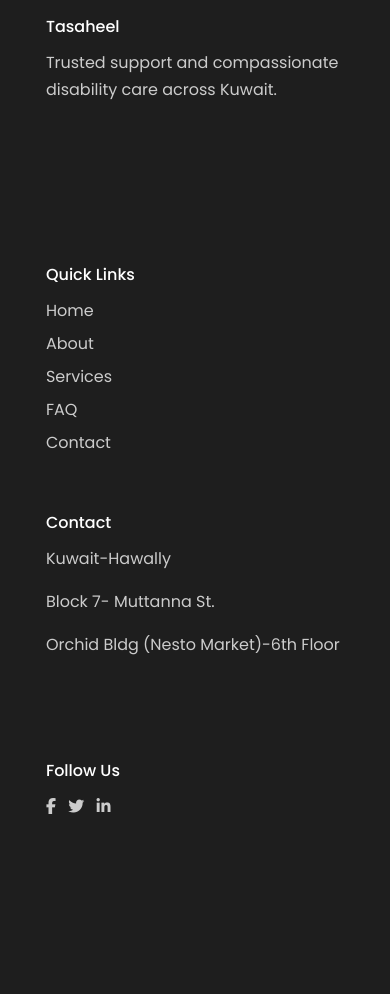
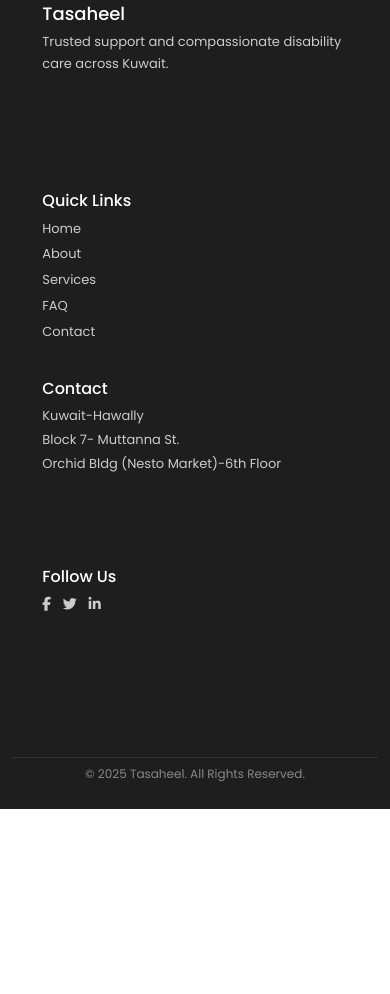
Before and after one commit to whitefox-media/tasaheelhealth, a plain HTML site: page index.html in a window 390 px wide. Shown: the part 7809-8803 px from the top of the page. After the commit the page ends 8618 px from the top, so only its background shows below. Drawn offline with nearby package versions, Linux system fonts and the light colour scheme.

Commit message:
Update HTML/CSS/JS files

```diff
--- a/index.html
+++ b/index.html
@@ -85,7 +85,7 @@
 
 
   <!-- About -->
-<section class="about section">
+<section class="about section" id="about">
   <div class="about-container">
 
     <!-- Left: About Image -->
--- a/styles.css
+++ b/styles.css
@@ -844,50 +844,74 @@ button{font:inherit}
 .footer {
   background: #1e1e1e;
   color: #ccc;
-  padding: 40px 20px 20px;
+  padding: 16px 12px 8px; /* Tightest padding */
+  font-size: 14px;
 }
 
 .footer .container {
   display: flex;
   flex-wrap: wrap;
-  gap: 20px;
   justify-content: space-between;
+  gap: 10px;
 }
 
 .footer-col {
-  flex: 1 1 230px;
-  min-width: 180px;
+  flex: 1 1 180px;
 }
 
+.footer-col h2,
 .footer-col h4,
-.footer-col .logo {
+.footer-col .logo,
+.footer-col p,
+.footer-col ul,
+.footer-col ul li {
+  margin: 0; /* Remove default margin */
+  padding: 0; /* Remove default padding */
+}
+
+.footer-col h2.logo {
+  font-size: 18px;
   color: #fff;
-  margin-bottom: 12px;
+  margin-bottom: 6px;
+}
+
+.footer-col h4 {
+  font-size: 16px;
+  color: #fff;
+  margin-bottom: 6px;
+}
+
+.footer-col p {
+  margin: 2px 0;
+  font-size: 13px;
 }
 
 .footer-col ul {
   list-style: none;
-  padding: 0;
-  margin: 0;
 }
 
 .footer-col ul li {
-  margin: 6px 0;
+  margin: 2px 0;
 }
 
 .footer-col a {
   color: #ccc;
   text-decoration: none;
   transition: color 0.3s;
+  font-size: 13px;
 }
 
 .footer-col a:hover {
   color: #00b894;
 }
 
+.social-icons {
+  margin-top: 4px;
+}
+
 .social-icons a {
-  font-size: 18px;
-  margin-right: 12px;
+  font-size: 14px;
+  margin-right: 8px;
   display: inline-flex;
   align-items: center;
   justify-content: center;
@@ -900,54 +924,27 @@ button{font:inherit}
 
 .footer-bottom {
   border-top: 1px solid #333;
-  margin-top: 18px;
-  padding-top: 10px;
+  margin-top: 10px;
+  padding-top: 6px;
   text-align: center;
   color: #888;
-  font-size: 14px;
+  font-size: 12px;
 }
 
 /* ------------------ Responsive ------------------ */
-@media (max-width: 1024px) {
-  .footer .container {
-    gap: 18px;
-  }
-}
-
 @media (max-width: 860px) {
   .footer .container {
     flex-direction: column;
     align-items: flex-start;
+    gap: 8px;
   }
 
   .footer-col {
     width: 100%;
   }
-
-  .social-icons {
-    margin-top: 8px;
-  }
 }
 
-@media (max-width: 480px) {
-  .footer {
-    padding: 30px 16px 16px;
-  }
 
-  .footer-col h4,
-  .footer-col .logo {
-    font-size: 16px;
-  }
-
-  .social-icons a {
-    font-size: 16px;
-    margin-right: 8px;
-  }
-
-  .footer-bottom {
-    font-size: 12px;
-  }
-}
 
 /* ------------------ MISC ------------------ */
 .back-to-top{
```
